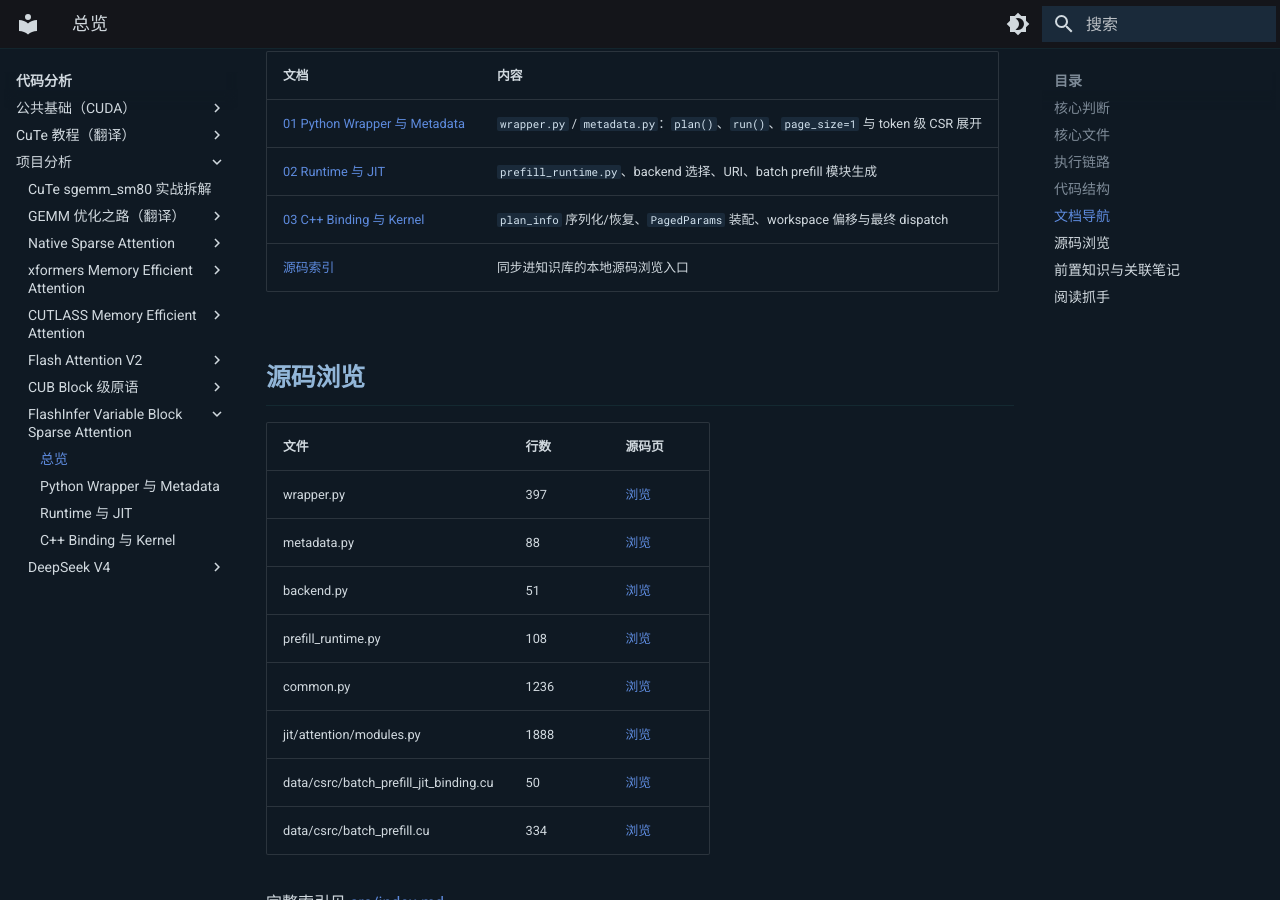
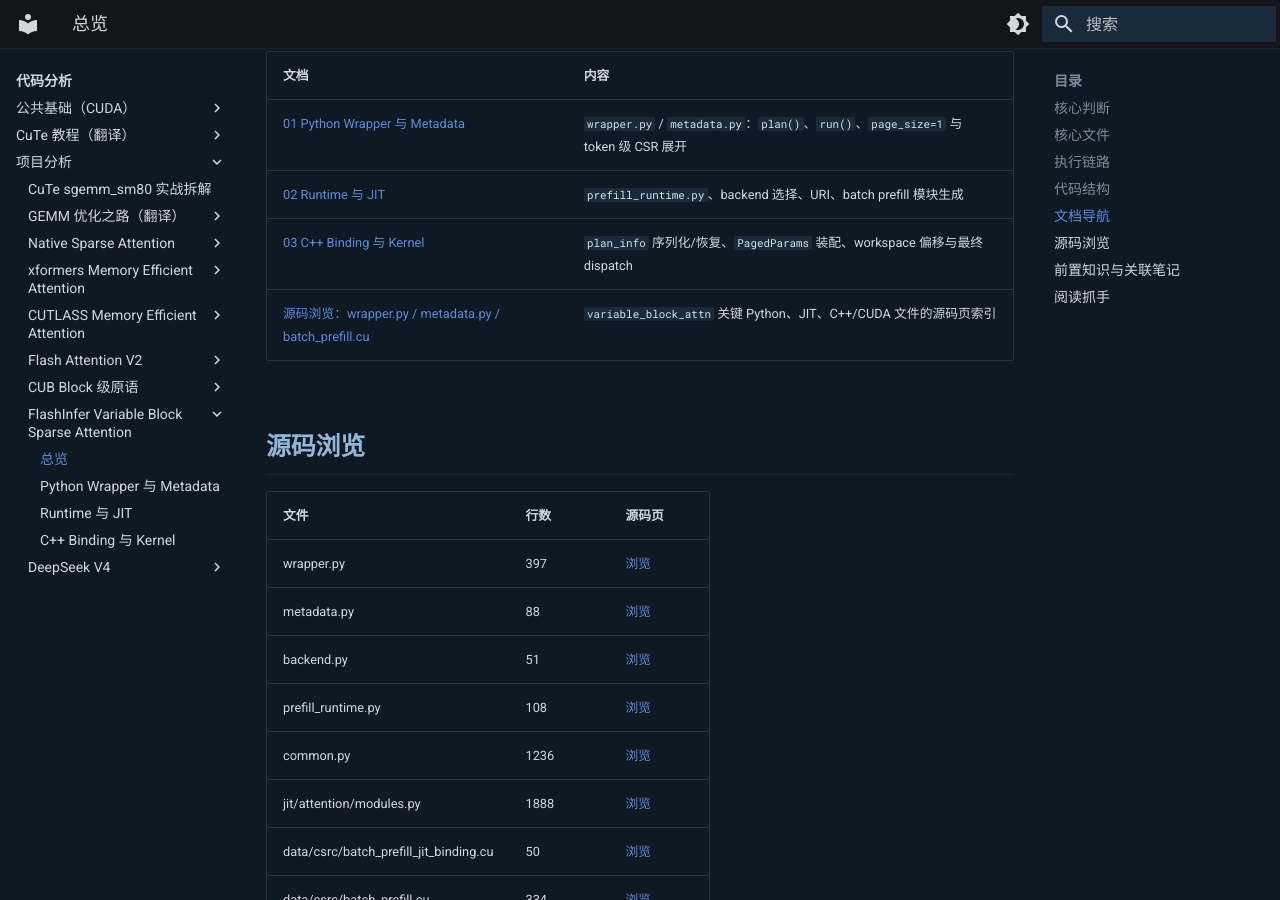
Before and after one commit to YouHuang67/paper-code-notes, an MkDocs documentation site: the page built from docs/code_analysis/flashinfer_variable_block_sparse/00_overview.md, in a window 1280 px wide and 900 px high, scrolled down 2502 px. Built offline with MkDocs 1.6.1 and Material for MkDocs 9.7.7, drawn with Linux system fonts in a browser that asks for light colours.

Commit message:
fix: clarify source browsing labels

```diff
--- a/docs/code_analysis/flashinfer_variable_block_sparse/00_overview.md
+++ b/docs/code_analysis/flashinfer_variable_block_sparse/00_overview.md
@@ -90,7 +90,7 @@ variable_block_attn/
 | [01 Python Wrapper 与 Metadata](01_python_wrapper_and_metadata.md) | `wrapper.py` / `metadata.py`：`plan()`、`run()`、`page_size=1` 与 token 级 CSR 展开 |
 | [02 Runtime 与 JIT](02_runtime_and_jit.md) | `prefill_runtime.py`、backend 选择、URI、batch prefill 模块生成 |
 | [03 C++ Binding 与 Kernel](03_cpp_binding_and_kernel.md) | `plan_info` 序列化/恢复、`PagedParams` 装配、workspace 偏移与最终 dispatch |
-| [源码索引](src/index.md) | 同步进知识库的本地源码浏览入口 |
+| [源码浏览：wrapper.py / metadata.py / batch_prefill.cu](src/index.md) | `variable_block_attn` 关键 Python、JIT、C++/CUDA 文件的源码页索引 |
 
 ## 源码浏览
 
```
Also changed, not shown: docs/code_analysis/index.md (+1 -1 lines).
